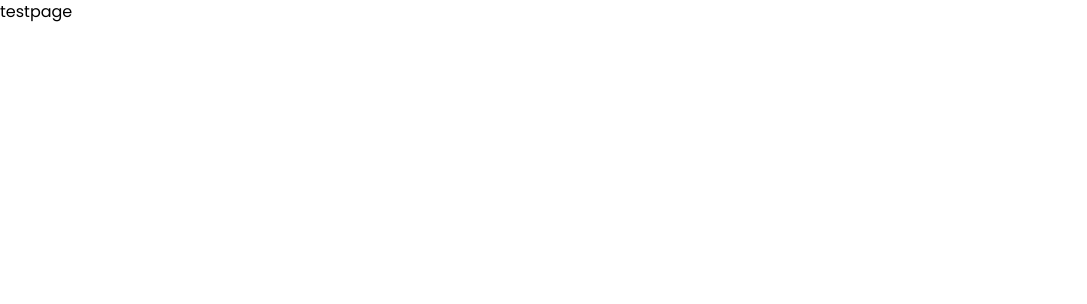
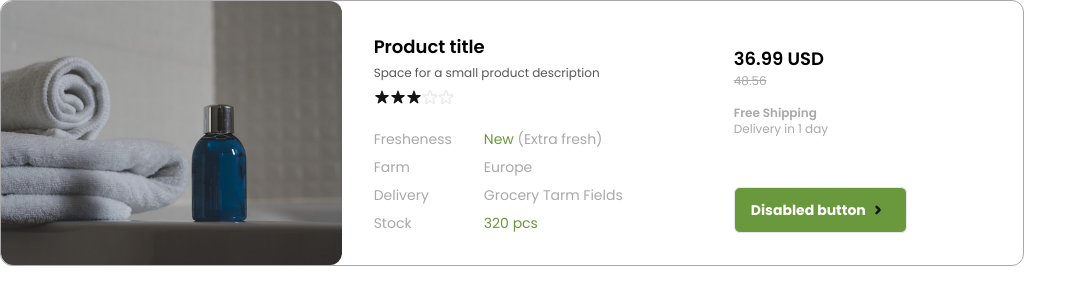
Before and after one commit to LucianoBicaku2307200/ultrabuy-ecommerce, a React (Create React App) app: page /test in a window 1280 px wide. Shown: the top 304 px of the page, without its empty margins (0-1087 px from the left). Built offline with nearby package versions, Linux system fonts and the light colour scheme.

Commit message:
created big card

```diff
--- /dev/null
+++ b/src/components/ProductCard/CardBig.js
@@ -0,0 +1,125 @@
+import React from "react";
+import EmptyStar from "../../images/svg/EmptyStar.svg";
+import FilledStar from "../../images/svg/ic-actions-star.svg";
+import IconRight from "../../images/svg/ic-chevron-right.svg";
+import Button from "../Button";
+const CardBig = ({
+  title,
+  description,
+  rating,
+  price,
+  previousPrice,
+  redirectUrl,
+  loading,
+  currency,
+  classNameCard,
+  imageUrl,
+}) => {
+  const Rating = () => {
+    let array = [];
+    if (rating > 4.5)
+      for (let index = 0; index < 5; index++) {
+        array.push(true);
+      }
+    else if (rating > 3.5) {
+      for (let index = 0; index < 4; index++) {
+        array.push(true);
+      }
+    } else if (rating > 2.5) {
+      for (let index = 0; index < 3; index++) {
+        array.push(true);
+      }
+    } else if (rating > 1.5) {
+      for (let index = 0; index < 2; index++) {
+        array.push(true);
+      }
+    } else if (rating > 0.5) {
+      array.push(true);
+    } else {
+    }
+    for (let index = array.length; index < 5; index++) {
+      array.push(false);
+    }
+    return array;
+  };
+  return (
+    <div className="max-w-5xl w-full flex border flex-col md:flex-row border-C1-C rounded-xl">
+      <div className="md:w-2/6 w-full">
+        {loading ? (
+          <div className="bg-C1-D w-full rounded-xl h-44 animate-pulse" />
+        ) : (
+          <img
+            className="w-full h-full rounded-xl bg-C1-D object-cover"
+            src={imageUrl}
+            alt=""
+          />
+        )}
+      </div>
+      <div className="lg:p-8 p-3 flex flex-col lg:flex-row flex-1">
+        <div className="lg:w-7/12 w-full">
+          <h4 className="font-semibold text-lg">Product title</h4>
+          <p className="text-xs text-C1-B mt-1 mb-2">
+            Space for a small product description
+          </p>
+          <div className="flex">
+            {Rating().map((vl, index) =>
+              vl ? (
+                <img key={index} src={FilledStar} alt="" />
+              ) : (
+                <img key={index} src={EmptyStar} alt="" />
+              )
+            )}
+          </div>
+          <div className="flex flex-col mt-3 lg:mt-6 text-sm text-C1-C font-normal">
+            <div className="flex">
+              <div className="flex flex-col mr-8 lg:-my-1">
+                <p className="lg:my-1 my-0.5">Fresheness</p>
+                <p className="lg:my-1 my-0.5">Farm</p>
+                <p className="lg:my-1 my-0.5">Delivery</p>
+                <p className="lg:my-1 my-0.5">Stock</p>
+              </div>
+              <div className="flex flex-col lg:-my-1">
+                <p className="lg:my-1 my-0.5">
+                  <span className="text-C2-default">New</span> (Extra fresh)
+                </p>
+                <p className="lg:my-1 my-0.5">
+                  <span>Europe</span>
+                </p>
+                <p className="lg:my-1 my-0.5">
+                  <span>Grocery Tarm Fields</span>
+                </p>
+                <p className="lg:my-1 my-0.5">
+                  <span className="text-C2-default">320 pcs</span>
+                </p>
+              </div>
+            </div>
+          </div>
+        </div>
+        <div className="flex lg:flex-col lg:justify-end justify-between mt-3">
+          <div>
+            <div>
+              <h4 className="font-semibold text-lg">36.99 USD</h4>
+              <p className="text-C1-C text-xs line-through">48.56</p>
+            </div>
+            <div className="mt-4">
+              <p className="text-C1-C font-semibold text-xs">Free Shipping</p>
+              <p className="text-xs text-C1-C">Delivery in 1 day</p>
+            </div>
+          </div>
+
+          <div className="mt-auto">
+            <Button
+              className="text-white border hover:border-C2-default bg-C2-default rounded px-4 py-3 hover:shadow-none transition duration-200 hover:bg-white hover:text-C2-default ease-linear"
+              content="Disabled button"
+              onClick={() => console.log(1)}
+              icon={IconRight}
+              iconPosition="right"
+            />
+          </div>
+        </div>
+      </div>
+    </div>
+  );
+};
+
+export default CardBig;
--- /dev/null
+++ b/src/components/ProductCard/Rating.js
@@ -0,0 +1,27 @@
+export default Rating = () => {
+  let array = [];
+  if (rating > 4.5)
+    for (let index = 0; index < 5; index++) {
+      array.push(true);
+    }
+  else if (rating > 3.5) {
+    for (let index = 0; index < 4; index++) {
+      array.push(true);
+    }
+  } else if (rating > 2.5) {
+    for (let index = 0; index < 3; index++) {
+      array.push(true);
+    }
+  } else if (rating > 1.5) {
+    for (let index = 0; index < 2; index++) {
+      array.push(true);
+    }
+  } else if (rating > 0.5) {
+    array.push(true);
+  } else {
+  }
+  for (let index = array.length; index < 5; index++) {
+    array.push(false);
+  }
+  return array;
+};
--- a/src/components/ProductCard/index.js
+++ b/src/components/ProductCard/index.js
@@ -1,3 +1,3 @@
 import CardSmall from "./CardSmall";
-
-export { CardSmall };
+import CardBig from "./CardBig";
+export { CardSmall, CardBig };
--- a/src/components/index.js
+++ b/src/components/index.js
@@ -9,7 +9,8 @@ import Search from "./Search";
 import Tag from "./Tag";
 import CheckBox from "./CheckBox";
 import Dropdown from "./Dropdown";
-import { CardSmall } from "./ProductCard";
+import { CardSmall, CardBig } from "./ProductCard";
+
 export {
   Modal,
   Button,
@@ -23,4 +24,5 @@ export {
   CheckBox,
   Dropdown,
   CardSmall,
+  CardBig,
 };
--- a/src/pages/Components/index.js
+++ b/src/pages/Components/index.js
@@ -10,6 +10,7 @@ import {
   Dropdown,
   Tag,
   CardSmall,
+  CardBig,
 } from "../../components";
 import IconLeft from "../../images/svg/ic-chevron-left.svg";
 import IconRight from "../../images/svg/ic-chevron-right.svg";
@@ -187,6 +188,18 @@ const index = () => {
               redirectUrl="/"
               imageUrl={Img}
             />
+            <CardBig
+              classNameCard="w-full md:w-1/2 lg:w-1/3 xl:w-1/4 border border-C1-D h-full p-4 relative rounded-xl w-full"
+              title="Product Name"
+              description="Space for a small product description"
+              rating="3.4"
+              price="36.99"
+              currency="All"
+              previousPrice="40.99"
+              loading={false}
+              redirectUrl="/"
+              imageUrl={Img}
+            />
           </div>
         </ComponentsContainer>
       </div>
--- a/src/pages/Test/index.js
+++ b/src/pages/Test/index.js
@@ -1,7 +1,23 @@
 import React from "react";
-
+import { CardBig } from "../../components";
+import Img from "../../images/png/product_image_test.jpg";
 const index = () => {
-  return <div>testpage</div>;
+  return (
+    <div>
+      <CardBig
+        classNameCard="w-full md:w-1/2 lg:w-1/3 xl:w-1/4 border border-C1-D h-full p-4 relative rounded-xl w-full"
+        title="Product Name"
+        description="Space for a small product description"
+        rating="3.4"
+        price="36.99"
+        currency="All"
+        previousPrice="40.99"
+        loading={false}
+        redirectUrl="/"
+        imageUrl={Img}
+      />
+    </div>
+  );
 };
 
 export default index;
```
Also changed, not shown: 1 other file (tests, documents, lock files or other folders).
